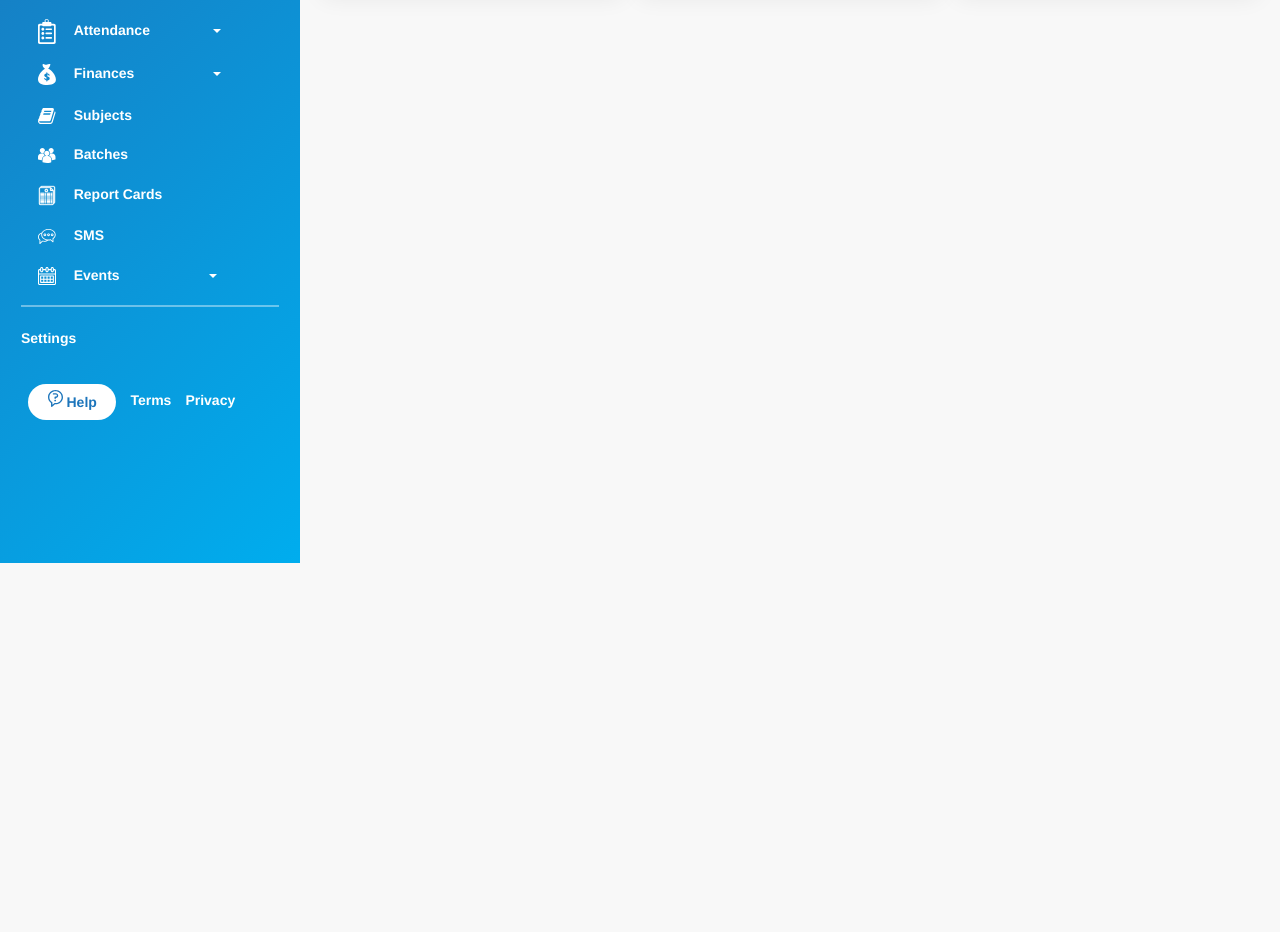
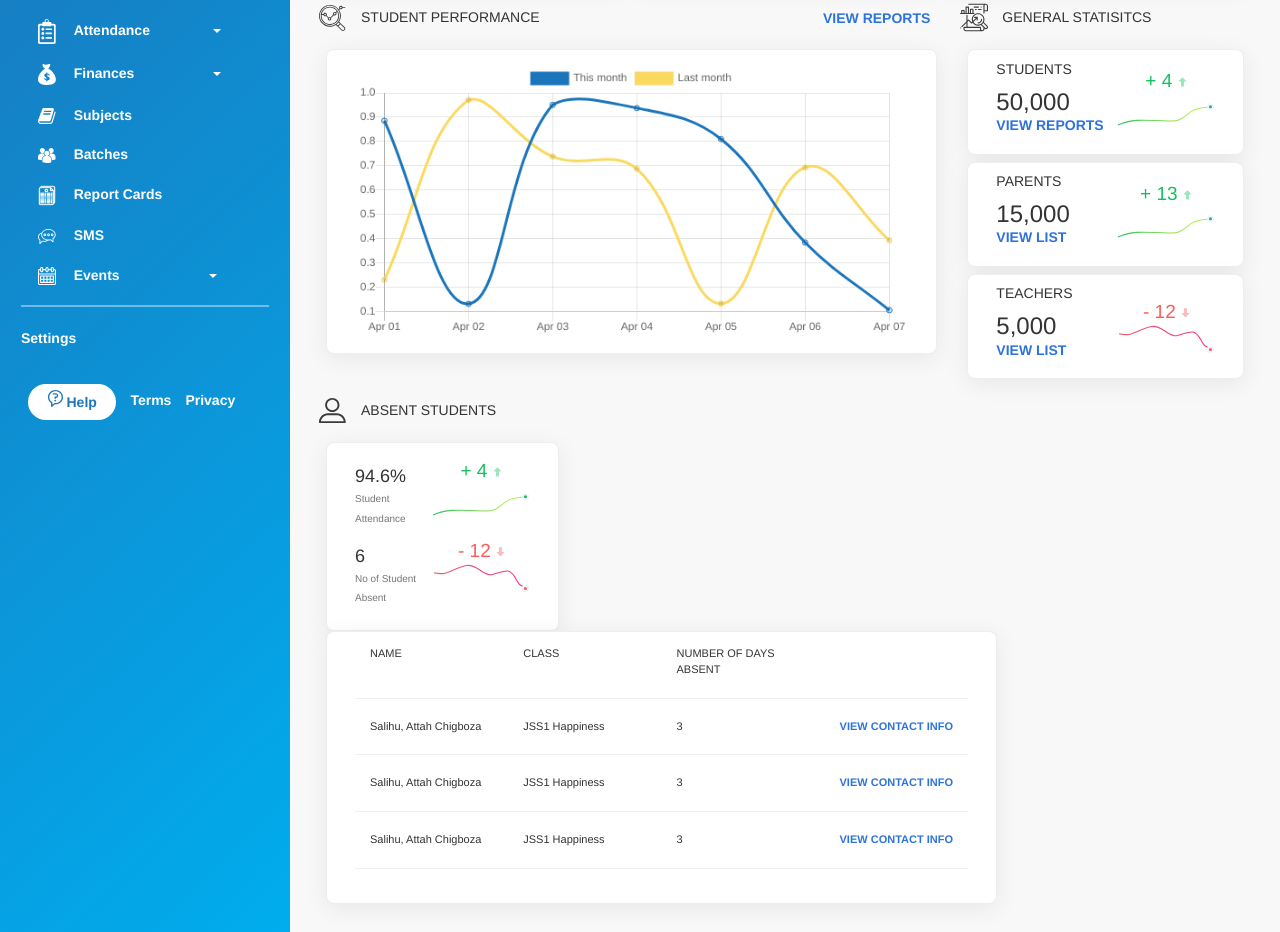
Before and after one commit to ogbeniore/bluebic, a plain HTML site: page index.html in a window 1280 px wide. Shown: the part 237-1169 px from the top of the page. Before the commit the page ends 800 px from the top, so only its background shows below. Drawn offline with nearby package versions, Linux system fonts and the light colour scheme.

Commit message:
updated frontpage components

```diff
--- a/css/main.css
+++ b/css/main.css
@@ -8,7 +8,7 @@ body {
 }
 .sidebar {
   background: linear-gradient(136.25deg, #1b75bb 0%, #00adee 100%);
-  width: 300px;
+  width: 290px;
   min-height: 100vh;
 }
 .dropdown-image {
@@ -27,7 +27,7 @@ body {
 }
 .account-dropdown-menu {
   top: 5px;
-  max-width: 300px;
+  max-width: 290px;
   border-radius: 1em;
   padding: 1em;
 }
@@ -271,10 +271,11 @@ body {
 }
 .section-title {
   width: 100%;
+  margin-bottom: 1em;
 }
 .section-title img {
-  width: 36px;
-  margin-right: 2em;
+  width: 28px;
+  margin-right: 1em;
 }
 .uppercase {
   text-transform: uppercase;
@@ -305,12 +306,47 @@ body {
   background: #fad961;
   padding: 1em 2em;
 }
-
 .text-blue {
   color: #2d74da;
   font-weight: 700;
+}
+.text-blue:hover {
+  text-decoration: none;
+  color: #2d74da;
 }
 .section-card:hover {
   cursor: pointer;
   box-shadow: 8px 16px 32px rgba(0, 0, 0, 0.1);
 }
+.pull-right {
+  text-align: right;
+  margin-left: auto;
+}
+.text-bold {
+  margin: 0;
+}
+.section-card.column {
+  margin: 0.5em;
+}
+.direction-up > p {
+  color: #17bf5f;
+  font-size: 19px;
+  margin: 0;
+}
+.direction-down > p {
+  color: #fb5d5d;
+  font-size: 19px;
+  margin: 0;
+}
+h4 > small {
+  font-size: 10px;
+}
+.text-center.pull-right {
+  text-align: center !important;
+}
+.col-md-8-5 {
+  width: 72%;
+}
+.table-row {
+  font-size: 11px;
+}
--- a/index.html
+++ b/index.html
@@ -199,12 +199,12 @@
         </div>
       </div>
     </section>
-    <section class="section fees-section">
+    <section class="section col-md-12">
       <div class="section-title d-flex">
         <img src="images/fees.svg" alt="Schhol fees">
-        <h3 class="uppercase">
+        <h5 class="uppercase">
           Student Fees
-        </h3>
+        </h5>
       </div>
       <div class="section-content d-flex">
         <div class="col-md-4 section-card d-flex align-center">
@@ -236,9 +236,148 @@
         </div>
       </div>
     </section>
+    <section class="section col-md-8">
+      <div class="section-title d-flex align-center">
+        <img src="images/performance.svg" alt="Student Performance">
+        <h5 class="uppercase">
+          Student Performance
+        </h5>
+        <span class="pull-right">
+          <a href="" class="text-blue uppercase">View Reports</a>
+        </span>
+      </div>
+      <div class="section-content">
+        <canvas id="myChart" class="section-card"></canvas>
+      </div>
+    </section>
+    <section class="section col-md-4">
+      <div class="section-title d-flex">
+        <img src="images/stats.svg" alt="Schhol fees">
+        <h5 class="uppercase">
+          General Statisitcs
+        </h5>
+      </div>
+      <div class="section-content">
+        <div class="section-card d-flex align-center" style="padding: 0.6em 2em;">
+          <span class="">
+            <p class="muted uppercase">Students</p>
+            <h3 class="text-bold">50,000</h3>
+            <p class="text-blue uppercase">View reports</p>
+          </span>
+          <span class="direction-up text-center">
+            <p>+ 4
+              <span>
+                <img src="images/arrow-up.svg" alt="go down">
+              </span>
+            </p>
+            <img src="images/up.svg" alt="approved invoices">
+          </span>
+        </div>
+        <div class="section-card column d-flex align-center" style="padding: 0.6em 2em;">
+          <span class="">
+            <p class="muted uppercase">Parents</p>
+            <h3 class="text-bold">15,000</h3>
+            <p class="text-blue uppercase">View list</p>
+          </span>
+          <span class="direction-up text-center">
+            <p>+ 13
+              <span>
+                <img src="images/arrow-up.svg" alt="go down">
+              </span>
+            </p>
+            <img src="images/up.svg" alt="approved invoices">
+          </span>
+        </div>
+        <div class="section-card d-flex align-center" style="padding: 0.6em 2em;">
+          <span class="">
+            <p class="muted uppercase">Teachers</p>
+            <h3 class="text-bold">5,000</h3>
+            <p class="text-blue uppercase">View list</p>
+          </span>
+          <span class="direction-down text-center">
+            <p>- 12
+              <span>
+                <img src="images/arrow-down.svg" alt="go down">
+              </span>
+            </p>
+            <img src="images/down.svg" alt="approved invoices">
+          </span>
+        </div>
+      </div>
+    </section>
+    <section class="section col-md-12">
+      <div class="section-title d-flex">
+        <img src="images/profile-icon.svg" alt="Schhol fees">
+        <h5 class="uppercase">
+          Absent students
+        </h5>
+      </div>
+      <div class="col-md-3 section-card">
+        <div class="d-flex">
+          <h4>94.6% <br> <small>Student Attendance</small></h4>
+          <span class="direction-up text-center pull-right">
+            <p>+ 4
+              <span>
+                <img src="images/arrow-up.svg" alt="go down">
+              </span>
+            </p>
+            <img src="images/up.svg" alt="approved invoices">
+          </span>
+        </div>
+        <div class="d-flex">
+          <h4>6 <br> <small>No of Student Absent</small></h4>
+          <span class="direction-down text-center pull-right">
+            <p>- 12
+              <span>
+                <img src="images/arrow-down.svg" alt="go down">
+              </span>
+            </p>
+            <img src="images/down.svg" alt="approved invoices">
+          </span>
+        </div>
+      </div>
+      <div class="section-card col-md-8 col-md-8-5">
+        <div class="d-flex table-row">
+          <div class="col-md-3">NAME</div>
+          <div class="col-md-3">CLASS</div>
+          <div class="col-md-3">NUMBER OF DAYS ABSENT</div>
+          <div class="col-md-3"></div>
+        </div>
+        <hr>
+        <div class="d-flex table-row">
+          <div class="col-md-3">Salihu, Attah Chigboza</div>
+          <div class="col-md-3">JSS1 Happiness</div>
+          <div class="col-md-3">3</div>
+          <div class="col-md-3 text-blue pull-right">
+            <a href="" class="text-blue uppercase">View contact info</a>
+          </div>
+        </div>
+        <hr>
+        <div class="d-flex table-row">
+          <div class="col-md-3">Salihu, Attah Chigboza</div>
+          <div class="col-md-3">JSS1 Happiness</div>
+          <div class="col-md-3">3</div>
+          <div class="col-md-3 text-blue">
+            <a href="" class="text-blue uppercase pull-right">View contact info</a>
+          </div>
+        </div>
+        <hr>
+        <div class="d-flex table-row">
+          <div class="col-md-3">Salihu, Attah Chigboza</div>
+          <div class="col-md-3">JSS1 Happiness</div>
+          <div class="col-md-3">3</div>
+          <div class="col-md-3 text-blue">
+            <a href="" class="text-blue uppercase pull-right">View contact info</a>
+          </div>
+        </div>
+        <hr>
+      </div>
+    </section>
   </section>
 
   <script src="js/jquery.min.js"></script>
   <script src="js/bootstrap.min.js"></script>
+  <script src="https://cdnjs.cloudflare.com/ajax/libs/Chart.js/2.7.2/Chart.min.js" integrity="sha256-CfcERD4Ov4+lKbWbYqXD6aFM9M51gN4GUEtDhkWABMo="
+    crossorigin="anonymous"></script>
   <script src="js/main.js"></script>
 </body>
--- a/js/main.js
+++ b/js/main.js
@@ -0,0 +1,90 @@
+var lineChartData = {
+  labels: [
+    "Apr 01",
+    "Apr 02",
+    "Apr 03",
+    "Apr 04",
+    "Apr 05",
+    "Apr 06",
+    "Apr 07"
+  ],
+  datasets: [
+    {
+      label: "This month",
+      borderColor: "#1B75BB",
+      fill: false,
+      data: [
+        randomScalingFactor(),
+        randomScalingFactor(),
+        randomScalingFactor(),
+        randomScalingFactor(),
+        randomScalingFactor(),
+        randomScalingFactor(),
+        randomScalingFactor()
+      ],
+      yAxisID: "y-axis-1"
+    },
+    {
+      label: "Last month",
+      borderColor: "#FAD961",
+      fill: false,
+      data: [
+        randomScalingFactor(),
+        randomScalingFactor(),
+        randomScalingFactor(),
+        randomScalingFactor(),
+        randomScalingFactor(),
+        randomScalingFactor(),
+        randomScalingFactor()
+      ],
+      yAxisID: "y-axis-2"
+    }
+  ]
+};
+
+window.onload = function() {
+  var ctx = document.getElementById("myChart").getContext("2d");
+  window.myLine = Chart.Line(ctx, {
+    data: lineChartData,
+    options: {
+      responsive: true,
+      hoverMode: "index",
+      stacked: false,
+      title: {
+        display: false,
+        text: "Chart.js Line Chart - Multi Axis"
+      },
+      scales: {
+        yAxes: [
+          {
+            type: "linear", // only linear but allow scale type registration. This allows extensions to exist solely for log scale for instance
+            display: true,
+            position: "left",
+            id: "y-axis-1"
+          },
+          {
+            type: "linear", // only linear but allow scale type registration. This allows extensions to exist solely for log scale for instance
+            display: false,
+            position: "right",
+            id: "y-axis-2",
+
+            // grid line settings
+            gridLines: {
+              drawOnChartArea: false // only want the grid lines for one axis to show up
+            }
+          }
+        ]
+      }
+    }
+  });
+};
+function randomScalingFactor() {
+  return Math.random(rand(-100, 100));
+}
+function rand(min, max) {
+  var seed = this._seed;
+  min = min === undefined ? 0 : min;
+  max = max === undefined ? 1 : max;
+  this._seed = (seed * 9301 + 49297) % 233280;
+  return min + (this._seed / 233280) * (max - min);
+}
```
Also changed, not shown: images/arrow-down.svg (added), images/arrow-up.svg (added), images/down.svg (added), images/performance.svg (added), images/stats.svg (added), images/up.svg (added).
